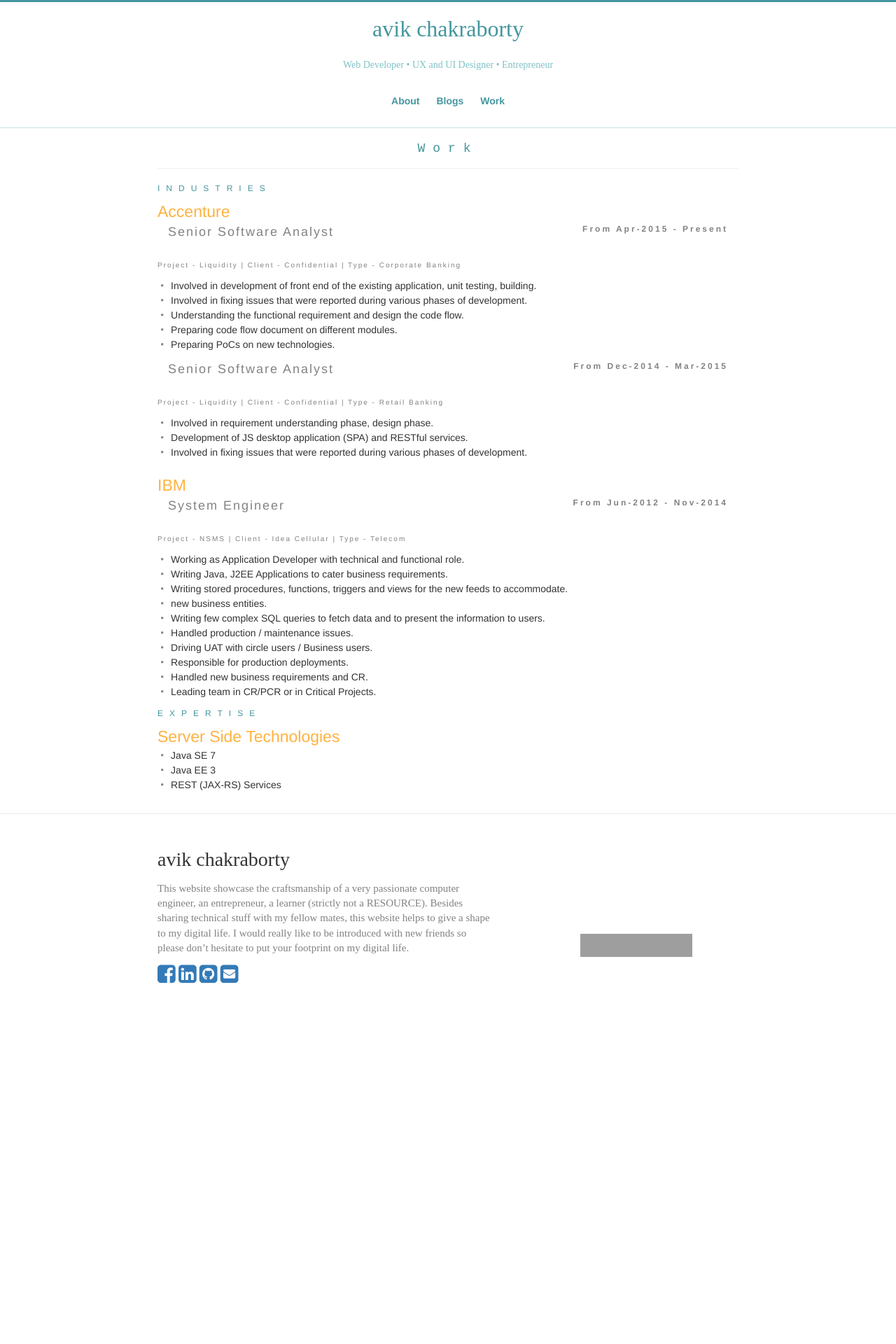
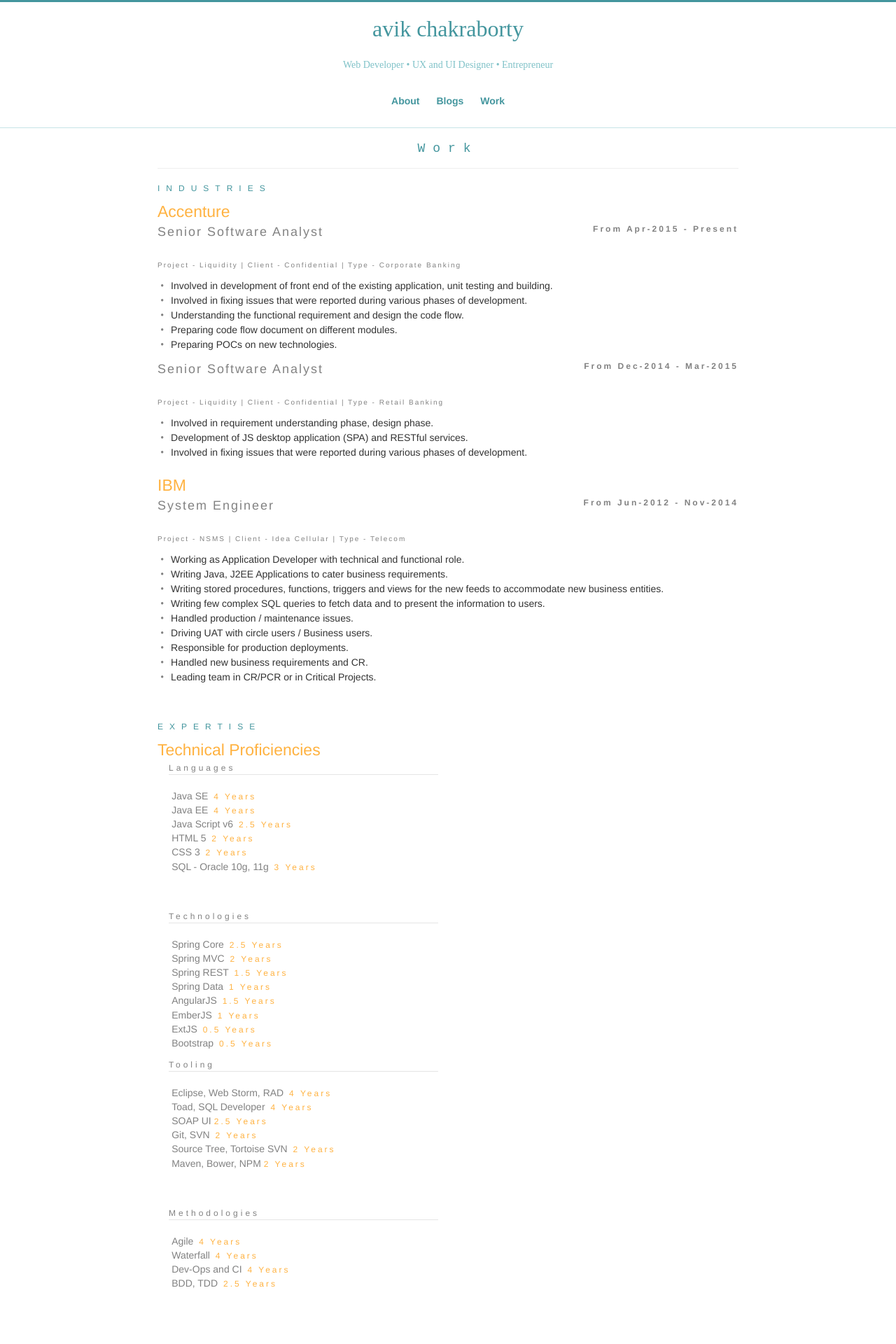
Before and after one commit to avikjis27/avikjis27.github.io, a Jekyll site: the page built from work.html, in a window 1280 px wide. Shown: the top 1920 px of the page at 70% size. Built offline with Jekyll 4.4.1, drawn with Linux system fonts in a browser that asks for light colours; nearby versions of some CDN libraries; some web fonts are replaced; before the commit the page ends 1462 px from its top, so only the background shows below that; some of the changed text lies outside the part shown; grey boxes are pictures that could not be loaded.

Commit message:
Work complted

```diff
--- a/_sass/_work.scss
+++ b/_sass/_work.scss
@@ -57,3 +57,49 @@
   }
 
 }
+
+.coordinate{
+    width: 20em;
+    height: 15em;
+
+    border-width: 1px;
+    margin: 1px;
+
+    legend{
+      font-size: 12px;
+      letter-spacing: 4px;
+      color: $grey-color
+    }
+    ul{
+      list-style: none;
+      color: $grey-color;
+      font-size: 16px;
+      li:before{
+        content: none;
+
+
+      }
+    }
+
+
+
+
+
+}
+.time{
+  margin-left: 4px;
+  font-size: 12px;
+  letter-spacing: 3px;
+  color: $brand-color-sec;
+}
+.institute{
+  list-style: none;
+  color: $grey-color;
+  font-size: 16px;
+}
+.institute_stream{
+
+  font-size: 14px;
+  letter-spacing: 2px;
+  color: $grey-color;
+}
--- a/work.html
+++ b/work.html
@@ -7,7 +7,7 @@ permalink: /work/
 <section class="work">
   <div class="header animated fadeInLeft">INDUSTRIES</div>
   <div class="company-header">Accenture</div>
-  <div class="container-fluid row">
+  <div class="container-fixed row">
     <div class="company-designation col-md-6">Senior Software Analyst</div>
     <div class="company-duration animated fadeInRight col-md-6">From Apr-2015 - Present</div>
   </div>
@@ -16,16 +16,16 @@ permalink: /work/
   </div>
   <div class="company-resp">
   <ul>
-    <li>Involved in development of front end of  the existing application, unit testing, building.</li>
+    <li>Involved in development of front end of  the existing application, unit testing and building.</li>
     <li>Involved in fixing issues that were reported during various phases of development.</li>
     <li>Understanding the functional requirement and design the code flow.</li>
     <li>Preparing code flow document on different modules.</li>
-    <li>Preparing PoCs on new technologies.</li>
+    <li>Preparing POCs on new technologies.</li>
   </ul>
 </div>
 
 
-<div class="container-fluid row">
+<div class="container-fixed row">
   <div class="company-designation col-md-6">Senior Software Analyst</div>
   <div class="company-duration animated fadeInRight col-md-6">From Dec-2014 - Mar-2015</div>
 </div>
@@ -41,7 +41,7 @@ permalink: /work/
 </ul>
 </div>
 <div class="company-header">IBM</div>
-<div class="container-fluid row">
+<div class="container-fixed row">
   <div class="company-designation col-md-6">System Engineer</div>
   <div class="company-duration animated fadeInRight col-md-6">From Jun-2012 - Nov-2014</div>
 </div>
@@ -52,8 +52,7 @@ permalink: /work/
 <ul>
   <li>Working as Application Developer with technical and functional role.</li>
 <li>Writing Java, J2EE Applications to cater business requirements.</li>
-<li>Writing stored procedures, functions, triggers and views for the new feeds to accommodate.</li>
-<li>new business entities.</li>
+<li>Writing stored procedures, functions, triggers and views for the new feeds to accommodate new business entities.</li>
 <li>Writing few complex SQL queries to fetch data and to present the information to users.</li>
 <li>Handled production / maintenance issues.</li>
 <li>Driving UAT with circle users / Business users.</li>
@@ -63,14 +62,105 @@ permalink: /work/
 
 </ul>
 </div>
+<br><br>
 <div class="header animated fadeInLeft">EXPERTISE</div>
-<div class="company-header">Server Side Technologies</div>
-<div>
+<div class="company-header">Technical Proficiencies</div>
+<div class="container-fluid">
+  <div class="row">
+  <div class="col-md-6 coordinate">
+    <fieldset>
+      <legend>Languages</legend>
+      <ul>
+        <li>Java SE <span class="time">4 Years</span></li>
+        <li>Java EE <span class="time">4 Years</span></li>
+        <li>Java Script v6 <span class="time">2.5 Years</span></li>
+        <li>HTML 5 <span class="time">2 Years</span></li>
+        <li>CSS 3 <span class="time">2 Years</span></li>
+        <li>SQL - Oracle 10g, 11g <span class="time">3 Years</span></li>
+      </ul>
+    </fieldset>
+  </div>
+  <div class="col-md-6 coordinate">
+    <fieldset>
+      <legend>Technologies</legend>
+      <ul>
+        <li>Spring Core <span class="time">2.5 Years</span></li>
+        <li>Spring MVC <span class="time">2 Years</span></li>
+        <li>Spring REST <span class="time">1.5 Years</span></li>
+        <li>Spring Data <span class="time">1 Years</span></li>
+        <li>AngularJS  <span class="time">1.5 Years</span></li>
+        <li>EmberJS  <span class="time">1 Years</span></li>
+        <li>ExtJS  <span class="time">0.5 Years</span></li>
+        <li>Bootstrap  <span class="time">0.5 Years</span></li>
+      </ul>
+    </fieldset>
+
+  </div>
+</div>
+<div class="row">
+  <div class="col-md-6 coordinate">
+    <fieldset>
+      <legend>Tooling</legend>
+      <ul>
+        <li>Eclipse, Web Storm, RAD <span class="time">4 Years</span></li>
+        <li>Toad, SQL Developer <span class="time">4 Years</span></li>
+        <li>SOAP UI<span class="time">2.5 Years</span></li>
+        <li>Git, SVN <span class="time">2 Years</span></li>
+        <li>Source Tree, Tortoise SVN <span class="time">2 Years</span></li>
+        <li>Maven, Bower, NPM<span class="time">2 Years</span></li>
+      </ul>
+    </fieldset>
+  </div>
+  <div class="col-md-6 coordinate">
+    <fieldset>
+      <legend>Methodologies</legend>
+      <ul>
+        <li>Agile <span class="time">4 Years</span></li>
+        <li>Waterfall <span class="time">4 Years</span></li>
+        <li>Dev-Ops and CI <span class="time">4 Years</span></li>
+        <li>BDD, TDD <span class="time">2.5 Years</span></li>
+
+      </ul>
+    </fieldset>
+  </div>
+</div>
+</div>
+
+<div class="header animated fadeInLeft">ACADEMIA</div>
+<div class="company-header">Master of Engineering</div>
+<p class="institute">Indian Institute of Engineering Science and Technology ( Former Bengal Engineering and Science University )</p>
+<p class="institute_stream">Information Technology, 2012</p>
+<div class="company-header">Bachelor of Technology</div>
+<p class="institute">JIS College of Engineering, WBUT</p>
+<p class="institute_stream">Computer Science and Engineering, 2010</p>
+<br><br>
+<div class="header animated fadeInLeft">PUBLICATIONS</div>
+<div class="company-header">Cellular Automata</div>
 <ul>
-  <li>Java SE 7</li>
-  <li>Java EE 3</li>
-  <li>REST (JAX-RS) Services</li>
+  <li>Counting Cycles  in Reversible CA <span class="time">Springer, 2012</span></li>
+  <li>Analysis of Reach ability Tree for Identification of Cyclic and Acyclic CA States <span class="time">Springer, 2012</span></li>
 
 </ul>
-</div>
+<br><br>
+
+<div class="header animated fadeInLeft">AWARDS & ACHIEVEMENTS </div>
+<div class="company-header">Industries</div>
+<ul>
+  <li>Awarded by delivery excellence from Client <span class="time">2014</span></li>
+  <li>Awarded by IBM Orion Award <span class="time">2013</span></li>
+  <li>Awarded by IBM Manager's Choice Award <span class="time">2012</span></li>
+</ul>
+<div class="company-header">Academics</div>
+<ul>
+  <li>Qualify NET (National Eligibility Test) examination organized by UGC <span class="time">2012</span></li>
+  <li>Qualify GATE examination in Computer Science & Engineering <span class="time">2009, 2010</span></li>
+
+</ul>
+
+
+
+
+
+
+
 </section>
```
